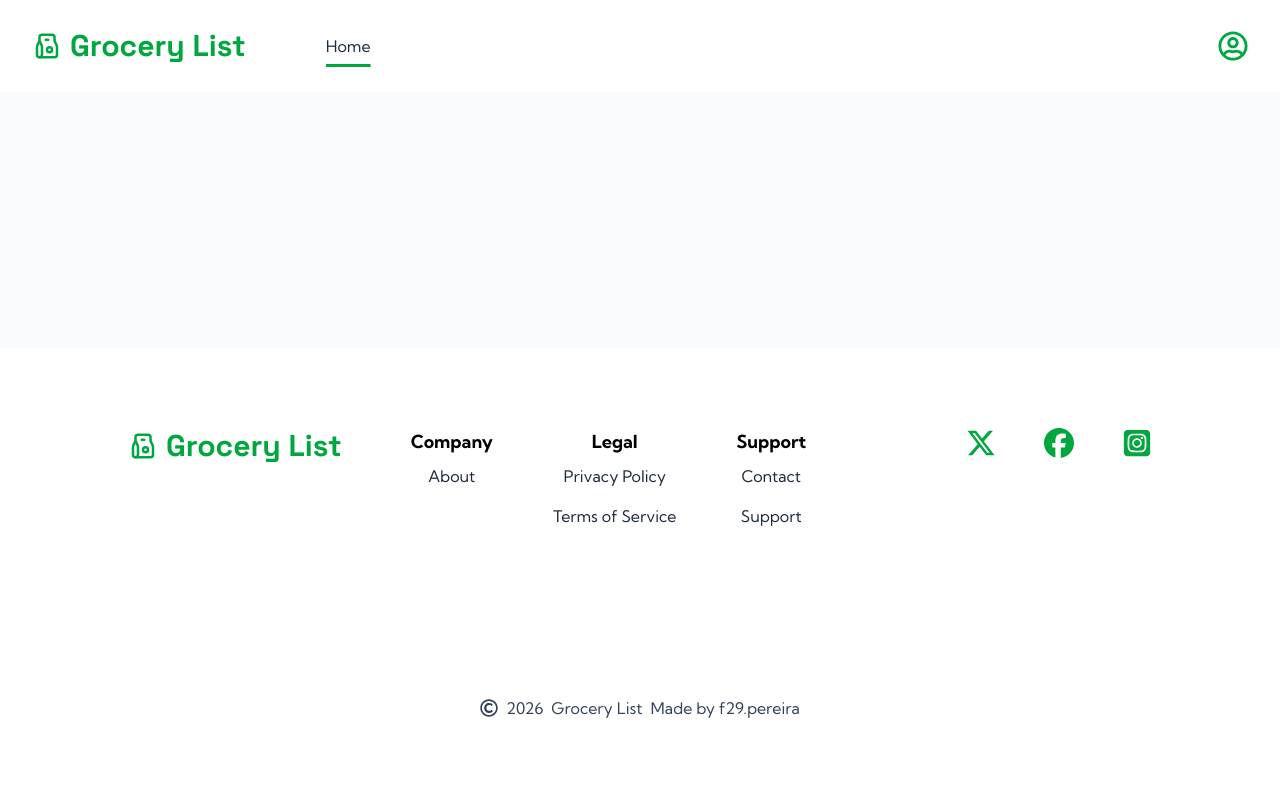
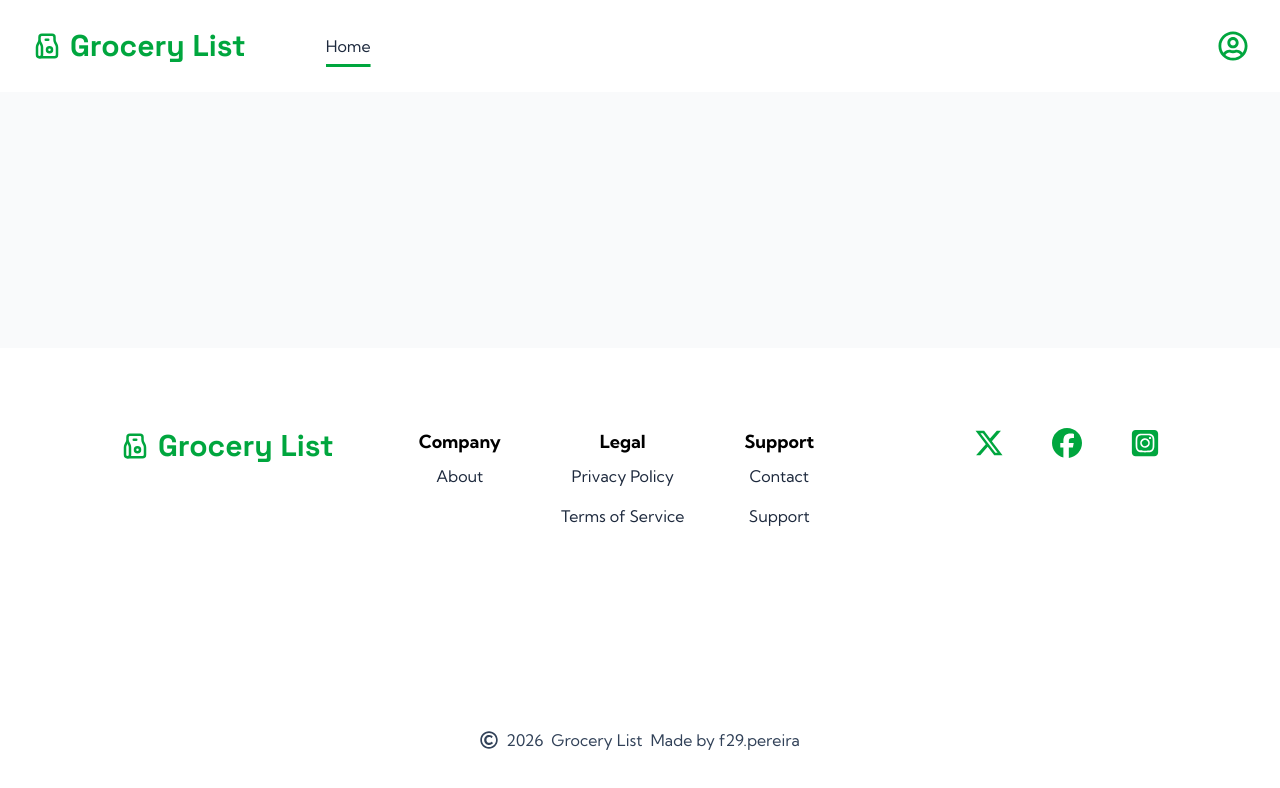
Before and after one commit to f29pereira/grocery-list-manager, a React (Vite) app: page / in a window 1280 px wide. Shown: the top 788 px of the page. Built offline with nearby package versions, Linux system fonts and the light colour scheme.

Commit message:
feat: update Footer and FooterCredit styles
Footer:
- For viewports >= 1024px, replace top/bottom padding with top padding
- For viewports >= 1280px, decrease left/right padding

FooterCredit:
- For viewports >= 1024px, decrease margin top
- For viewports >= 1280px, add margin top:  `mt-50`

```diff
--- a/src/components/shared/Footer/Footer.tsx
+++ b/src/components/shared/Footer/Footer.tsx
@@ -12,8 +12,8 @@ export default function Footer() {
   return (
     <footer
       className="bg-white py-12
-                lg:px-10 lg:py-20
-                xl:px-32"
+                lg:px-10 lg:pt-20
+                xl:px-30"
     >
       <div className="lg:flex lg:justify-between">
         <FooterLogo />
--- a/src/components/shared/Footer/FooterCredit/FooterCredit.tsx
+++ b/src/components/shared/Footer/FooterCredit/FooterCredit.tsx
@@ -12,7 +12,8 @@ export default function FooterCredit() {
     <div
       className="flex justify-center items-center mt-10
                 font-bold text-slate-700 text-sm
-                lg:mt-42 lg:font-normal lg:text-base"
+                lg:mt-44 lg:font-normal lg:text-base
+                xl:mt-50"
     >
       <span className="sr-only">Copywright</span>
       <FaRegCopyright className="text-lg mr-2" aria-hidden="true" />
```
